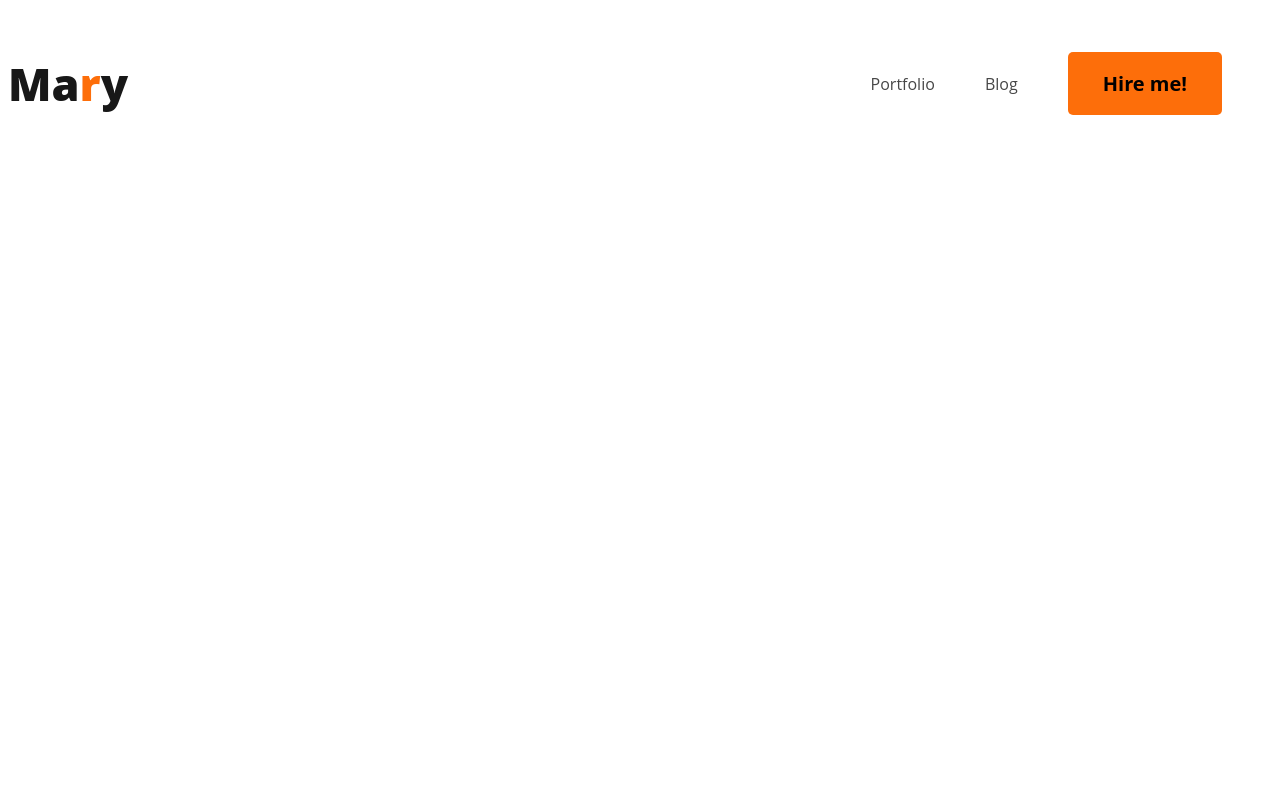
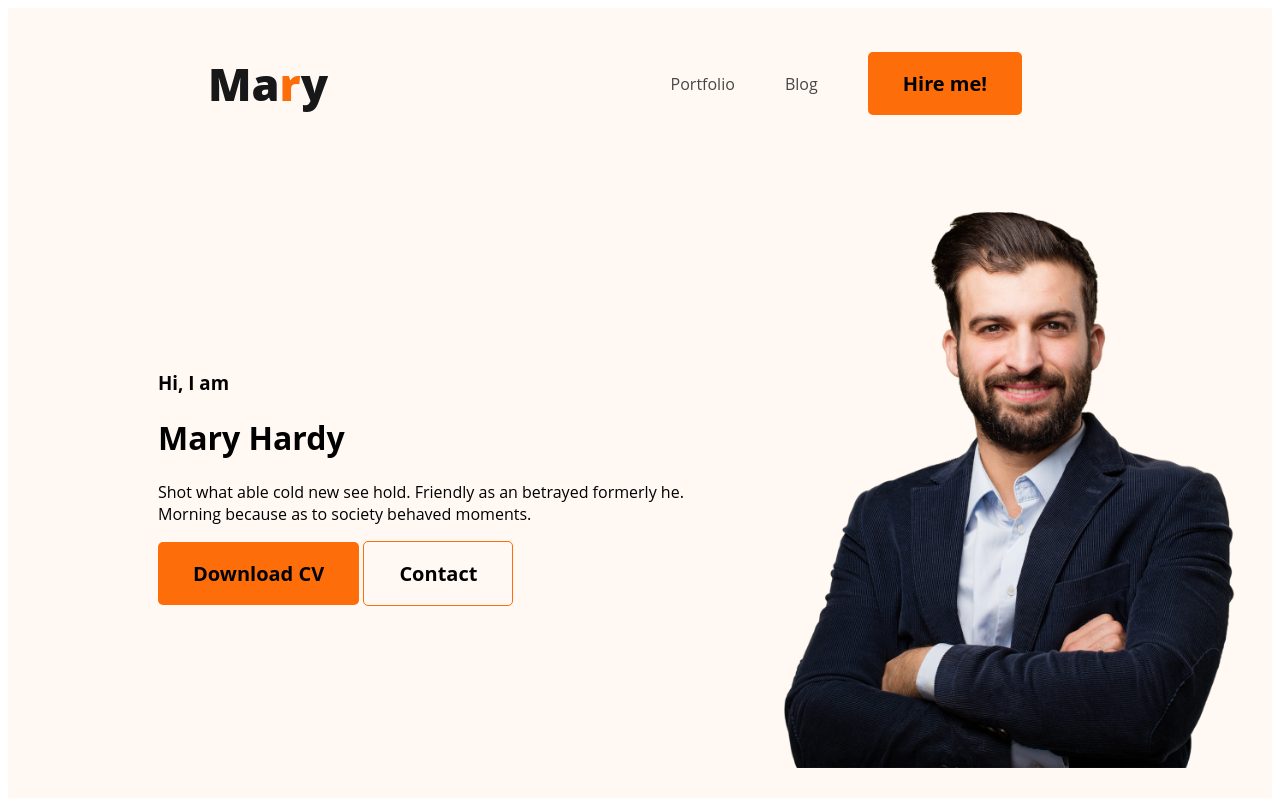
Before and after one commit to fahmidurshanto/developer-portfolio, a plain HTML site: page index.html in a window 1280 px wide. Drawn offline with Linux system fonts and the light colour scheme.

Commit message:
Banner section added

```diff
--- a/index.html
+++ b/index.html
@@ -10,7 +10,7 @@
     <link rel="stylesheet" href="styles/style.css">
 </head>
 <body>
-    <header>
+    <header class="header">
         <!-- Navigation section -->
         <nav>
             <h3 class="nav-title">Ma<span class="text-orange">r</span>y</h3>
@@ -21,6 +21,18 @@
 
             </ul>
         </nav>
+        <!-- Banner Section -->
+        <div class="banner">
+            <div>
+                <h3 class="banner-greeting">Hi, I am</h3>
+                <h1 class="banner-title">Mary Hardy</h1>
+                <p>Shot what able cold new see hold. Friendly as an betrayed formerly he. Morning because as to society behaved moments.
+                </p>
+                <button class="btn-primary">Download CV</button>
+                <button class="btn-transparent">Contact</button>
+            </div>
+            <img class="profile-picture" src="images/hardy.png" alt="">
+        </div>
     </header>
     <main>
 
--- a/styles/style.css
+++ b/styles/style.css
@@ -14,11 +14,20 @@
     font-weight: 700;
     padding: 18px 35px;
 }
+.btn-transparent{
+    background-color: transparent;
+    border-radius: 5px;
+        border: 1px solid #FD6E0A;
+        font-size: 20px;
+        font-weight: 700;
+        padding: 18px 35px
+}
 /* Nav related styles */
 nav{
     display: flex;
     justify-content: space-between;
     align-items: center;
+    margin: 0 200px;
 }
 .nav-title{
         color: #181818;
@@ -37,3 +46,15 @@
     text-decoration: none;
     color: #474747;
 }
+/* Header related section */
+.header{
+    background-color: #FFF8F3;
+}
+.banner{
+    padding: 30px 30px 30px 150px;
+    display: flex;
+    align-items: center;
+}
+.profile-picture{
+    width: 500px;
+}
```
